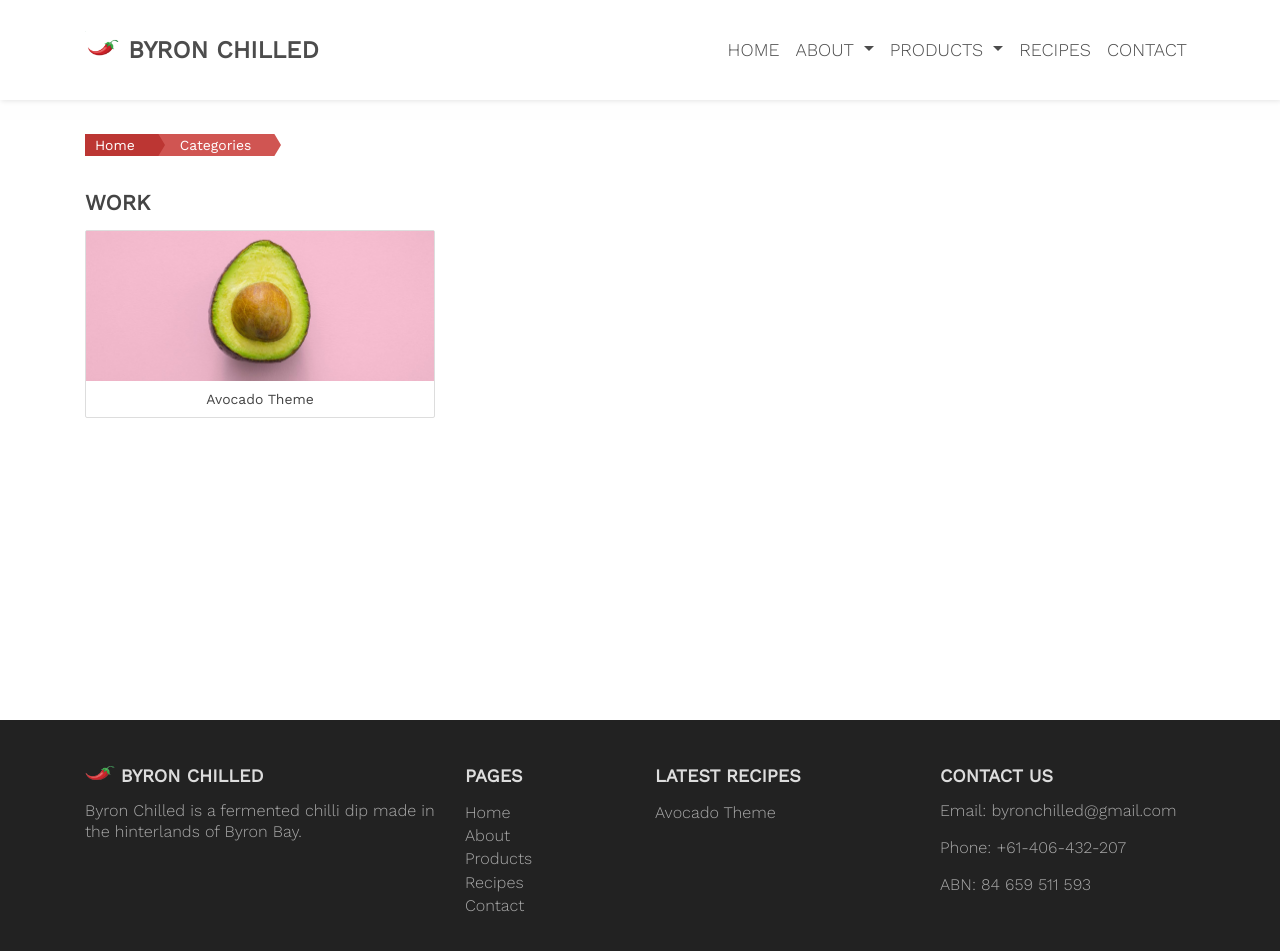
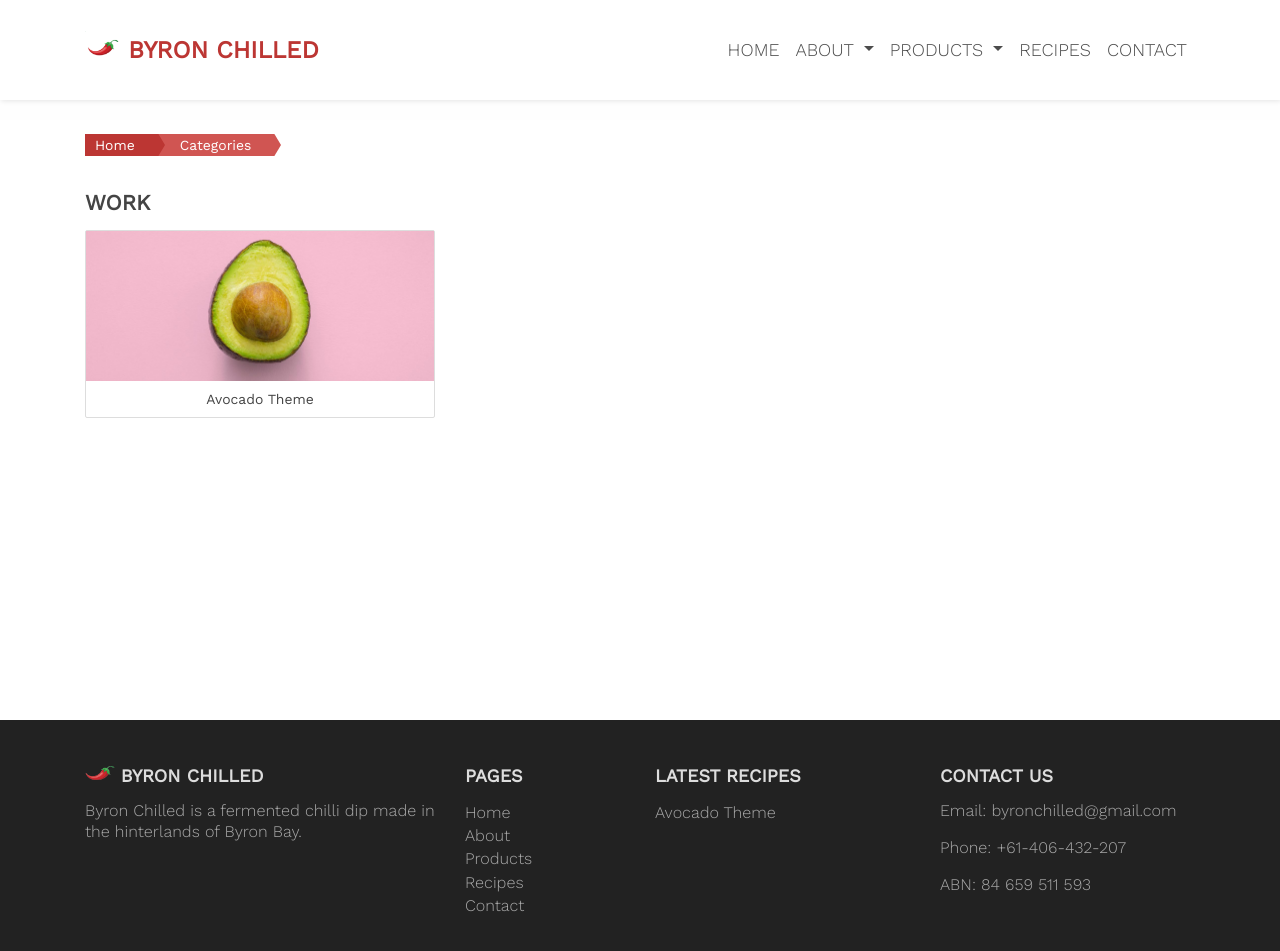
Before and after one commit to byronchilled/website, a Jekyll site: the page built from _pages/categories.md, in a window 1280 px wide and 973 px high. Shown: the top 951 px of the window. Built offline with Jekyll 4.4.1, drawn with Linux system fonts in a browser that asks for light colours; nearby versions of some CDN libraries.

Commit message:
change title color

```diff
--- a/_config.yml
+++ b/_config.yml
@@ -56,7 +56,7 @@ analytics: UA-92266803-2 # Sign up with Google analytics and replce with your an
 
 # Tidio chat script
 # Signup with tidio.com and navigate to https://www.tidio.com/panel/channels/widget/integration to find your chat script
-tidio-chat-script: '<script src="//code.tidio.co/atcbwe5jq0ftiidebmmfwybic3nagfnf.js" async></script>'
+# tidio-chat-script: '<script src="//code.tidio.co/atcbwe5jq0ftiidebmmfwybic3nagfnf.js" async></script>'
 
 # Share buttons
 share: yes # Change it to `no` to remove share buttons.
--- a/_includes/footer.html
+++ b/_includes/footer.html
@@ -29,7 +29,7 @@
         <p>Phone:<a href="tel:{{site.phone}}"> {{site.phone}}</a></p>
         <p>ABN:<a> {{site.abn}}</a></p>
         <!--Start of Tidio.to Script-->
-        {{ site.tidio-chat-script }}
+        <!-- {{ site.tidio-chat-script }} -->
         <!--End of Tidio.to Script-->
       </div>
     </div>
--- a/assets/css/_sass/_style.scss
+++ b/assets/css/_sass/_style.scss
@@ -378,7 +378,7 @@ a.nav-link.active {
 
 .navbar-brand {
   font-weight: 600;
-  color: rgba(0, 0, 0, 0.7) !important;
+  color: $brand-color !important;
 
   &:hover {
     opacity: 0.8;
```
